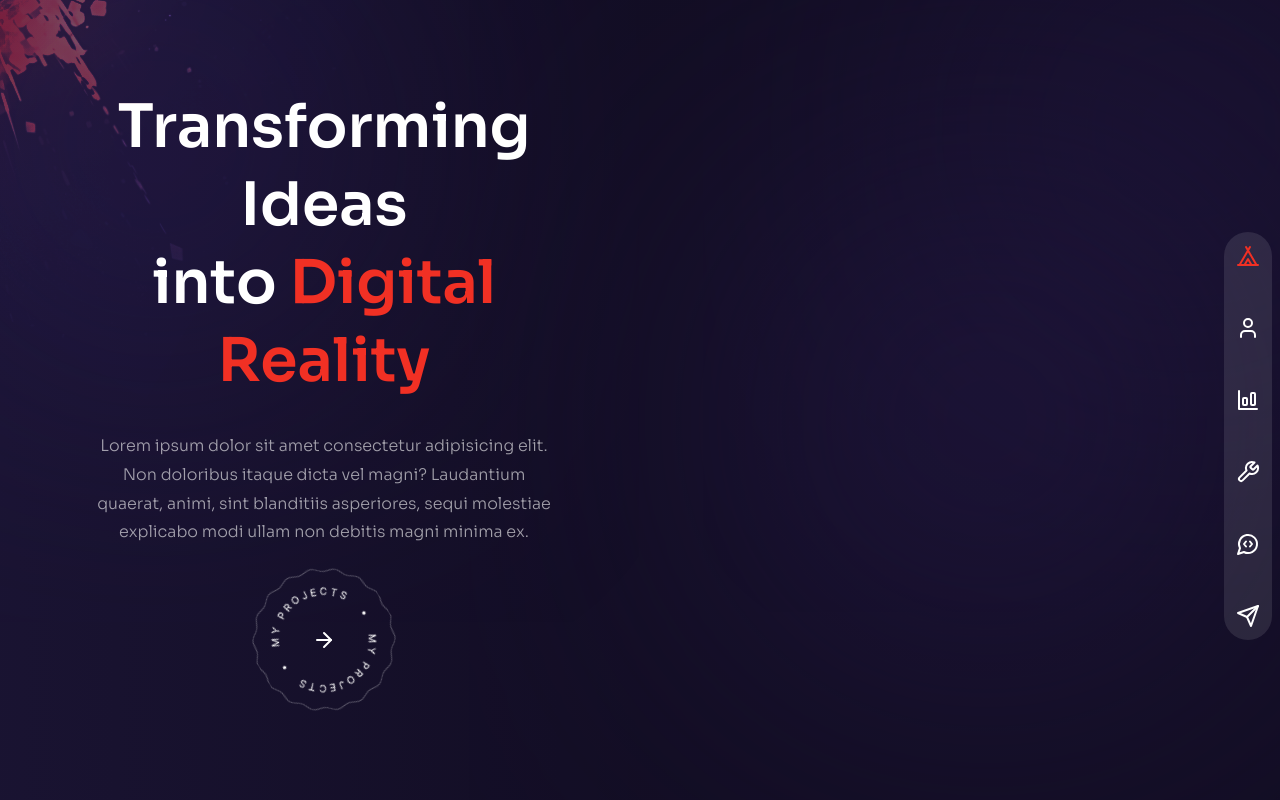
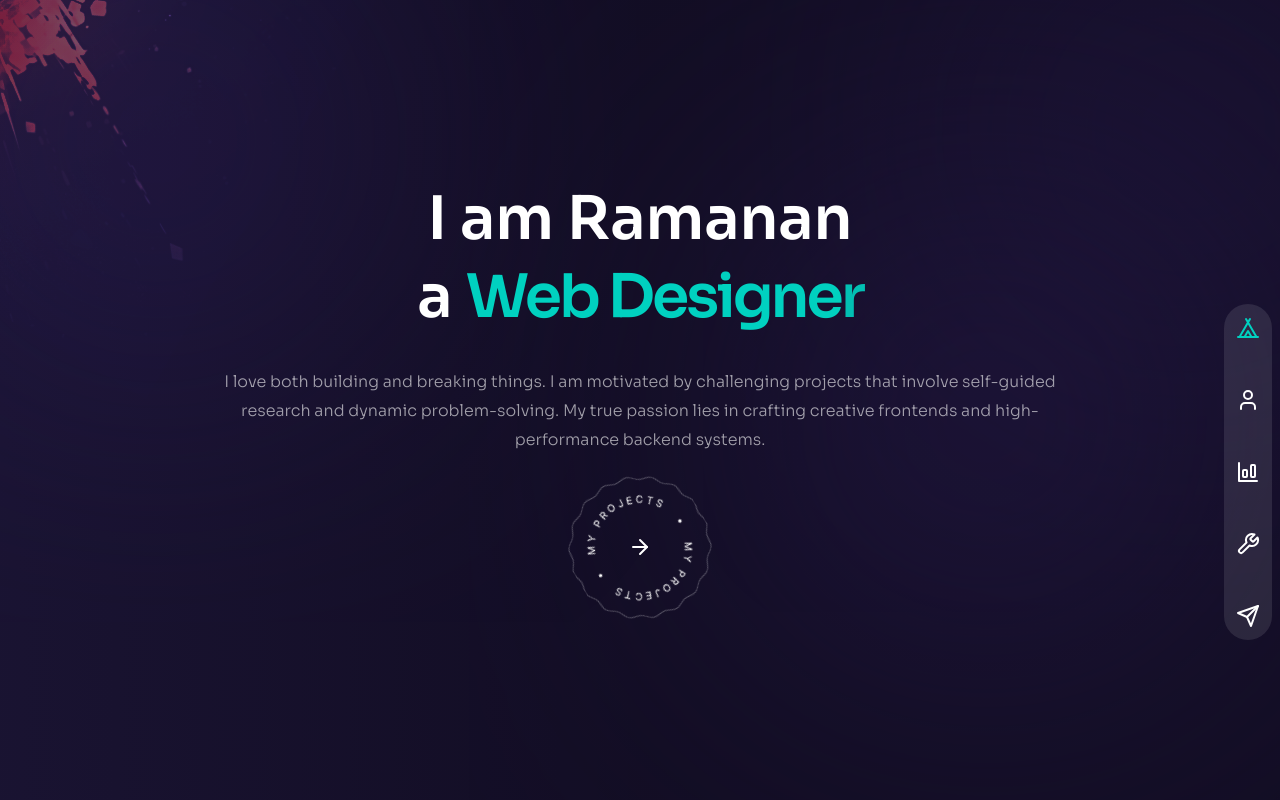
Before and after one commit to ramanan1998/dev-portfolio, a React (Vite) app: page / in a window 1280 px wide. Built offline with nearby package versions, Linux system fonts and the light colour scheme.

Commit message:
home page done

```diff
--- a/src/App.jsx
+++ b/src/App.jsx
@@ -1,53 +1,52 @@
-import { Route, Routes } from "react-router-dom"
+import { Route, Routes, useLocation } from "react-router-dom"
 import Layout from "./components/Layout"
 import Home from "./pages/Home"
 import About from "./pages/about/About";
 import Experience from "./pages/experience/Experience";
 import Work from "./pages/work/Work";
-import Testimonials from "./pages/testimonials/Testimonials";
 import Contact from "./pages/contact/Contact";
+import { AnimatePresence } from "framer-motion";
+import Transition from "./components/Transition";
 
 
 function App() {
 
+  const location = useLocation();
 
   const routes = [
     {
       name: 'about',
       path: '/about',
-      component: <About/>
+      component: <Transition><About/></Transition>
     },
     {
       name: 'experience',
       path: '/experience',
-      component: <Experience/>
+      component: <Transition><Experience/></Transition>
     },
     {
-      name: 'work',
-      path: '/work',
-      component: <Work/>
-    },
-    {
-      name: 'testimonials',
-      path: '/testimonials',
-      component: <Testimonials/>
+      name: 'Projects',
+      path: '/projects',
+      component: <Transition><Work/></Transition>
     },
     {
       name: 'contact',
       path: '/contact',
-      component: <Contact/>,
+      component: <Transition><Contact/></Transition>,
     },
   ];
 
   return (
-      <Routes>
+    <AnimatePresence mode="wait">
+      <Routes location={location} key={location.pathname}>
         <Route path="/" element={<Layout/>}>
-          <Route index element={<Home/>}/>
+          <Route index element={<Transition><Home/></Transition>}/>
           {routes.map(route => (
             <Route key={route.name} path={route.path} element={route.component}/>
           ))}
         </Route>
       </Routes>
+    </AnimatePresence>
   )
 }
 
--- /dev/null
+++ b/src/components/GradualSpacing.jsx
@@ -0,0 +1,43 @@
+import { AnimatePresence, motion, useInView } from 'framer-motion';
+import * as React from 'react';
+
+export function GradualSpacing() {
+
+  const textArray = [ "Full-Stack Developer", "Web Designer", "Problem Solver", "Product Planner", "Learner", "Gamer", "Dog Lover", "Minimalist", "Normal Person" ];
+
+  const [ count, setCount ] = React.useState(0);
+
+  const ref = React.useRef(null);
+  const isInView = useInView(ref, { once: true });
+
+  React.useEffect(() => {
+    const interval = setInterval(() => {
+      if(count < textArray.length - 1){
+        setCount(prev => prev + 1)
+      }else{
+        setCount(0)
+      }
+    }, 4000)
+
+    return () => clearInterval(interval)
+  }, [count]);
+
+
+  return (
+      <AnimatePresence mode='wait' key={`animate-${count}`}>
+        {textArray[count]?.split('').map((char, i) => (
+          <motion.span
+            ref={ref}
+            key={i}
+            initial={{ opacity: 0, x: -18 }}
+            animate={isInView ? { opacity: 1, x: 0 } : {}}
+            exit={{ opacity: 0, x: 100 }}
+            transition={{ duration: 0.5, delay: i * 0.1 }}
+            className="tracking-tighter text-accent"
+          >
+            {char === ' ' ? <span>&nbsp;</span> : char}
+          </motion.span>
+        ))}
+      </AnimatePresence>
+  );
+}
--- a/src/components/Nav.jsx
+++ b/src/components/Nav.jsx
@@ -1,5 +1,5 @@
 // icons
-import { BarChartBig, MessageCircleCode, Send, Tent, User, Wrench } from "lucide-react";
+import { BarChartBig, Send, Tent, User, Wrench } from "lucide-react";
 import { NavLink } from "react-router-dom";
 
 
@@ -22,14 +22,9 @@ const Nav = () => {
       icon: <BarChartBig />
     },
     {
-      name: 'work',
-      path: '/work',
+      name: 'Projects',
+      path: '/projects',
       icon: <Wrench />
-    },
-    {
-      name: 'testimonials',
-      path: '/testimonials',
-      icon: <MessageCircleCode />,
     },
     {
       name: 'contact',
--- a/src/components/Transition.jsx
+++ b/src/components/Transition.jsx
@@ -16,7 +16,8 @@ const transitionVariants = {
 
 }
 
-function Transition() {
+function Transition({ children }) {
+
   return (
     <>
     <motion.div
@@ -52,6 +53,7 @@ function Transition() {
         ease: "easeInOut"
       }}
     ></motion.div>
+    {children}
     </>
   )
 }
--- a/src/pages/Home.jsx
+++ b/src/pages/Home.jsx
@@ -1,11 +1,12 @@
 import { motion } from "framer-motion";
 import ProjectsBtn from "../components/ProjectsBtn";
 import { fadeIn } from "../lib/variants/variants";
+import { GradualSpacing } from "../components/GradualSpacing";
 
 function Home() {
   return (
     <motion.div className="h-full w-full bg-gradient-to-r from-primary/10 via-black/30 to-black/30 px-2 flex flex-col xl:flex-row justify-start items-center">
-      <div className="text-center w-full px-20 md:w-1/2">
+      <div className="text-center w-full px-20">
         <div>
           <motion.h1
             className="h1"
@@ -14,16 +15,17 @@ function Home() {
             animate="show"
             exit="hidden"
           >
-            Transforming Ideas <br /> into <span className="text-accent">Digital Reality</span>
+            I am Ramanan <br /> a <GradualSpacing/>
+
           </motion.h1>
           <motion.p
-            className="mt-5"
+            className="mt-5 px-[10%]"
             variants={fadeIn("down", 1.2)}
             initial="hidden"
             animate="show"
             exit="hidden"
           >
-            Lorem ipsum dolor sit amet consectetur adipisicing elit. Non doloribus itaque dicta vel magni? Laudantium quaerat, animi, sint blanditiis asperiores, sequi molestiae explicabo modi ullam non debitis magni minima ex.
+            I love both building and breaking things. I am motivated by challenging projects that involve self-guided research and dynamic problem-solving. My true passion lies in crafting creative frontends and high-performance backend systems.
           </motion.p>
           <motion.div
             className="mt-5"
@@ -36,7 +38,6 @@ function Home() {
           </motion.div>
         </div>
       </div>
-      {/* <div className="bg-explosion bg-right bg-cover bg-no-repeat h-full w-1/2 relative z-10">img</div> */}
     </motion.div>
   )
 }
--- a/tailwind.config.js
+++ b/tailwind.config.js
@@ -20,7 +20,8 @@ export default {
       colors: {
         primary: '#131424',
         secondary: '#393A47',
-        accent: '#F13024',
+        accent: '#00D1C0',
+
       },
       backgroundImage: {
         explosion: 'url("/bg-explosion.png")',
```
